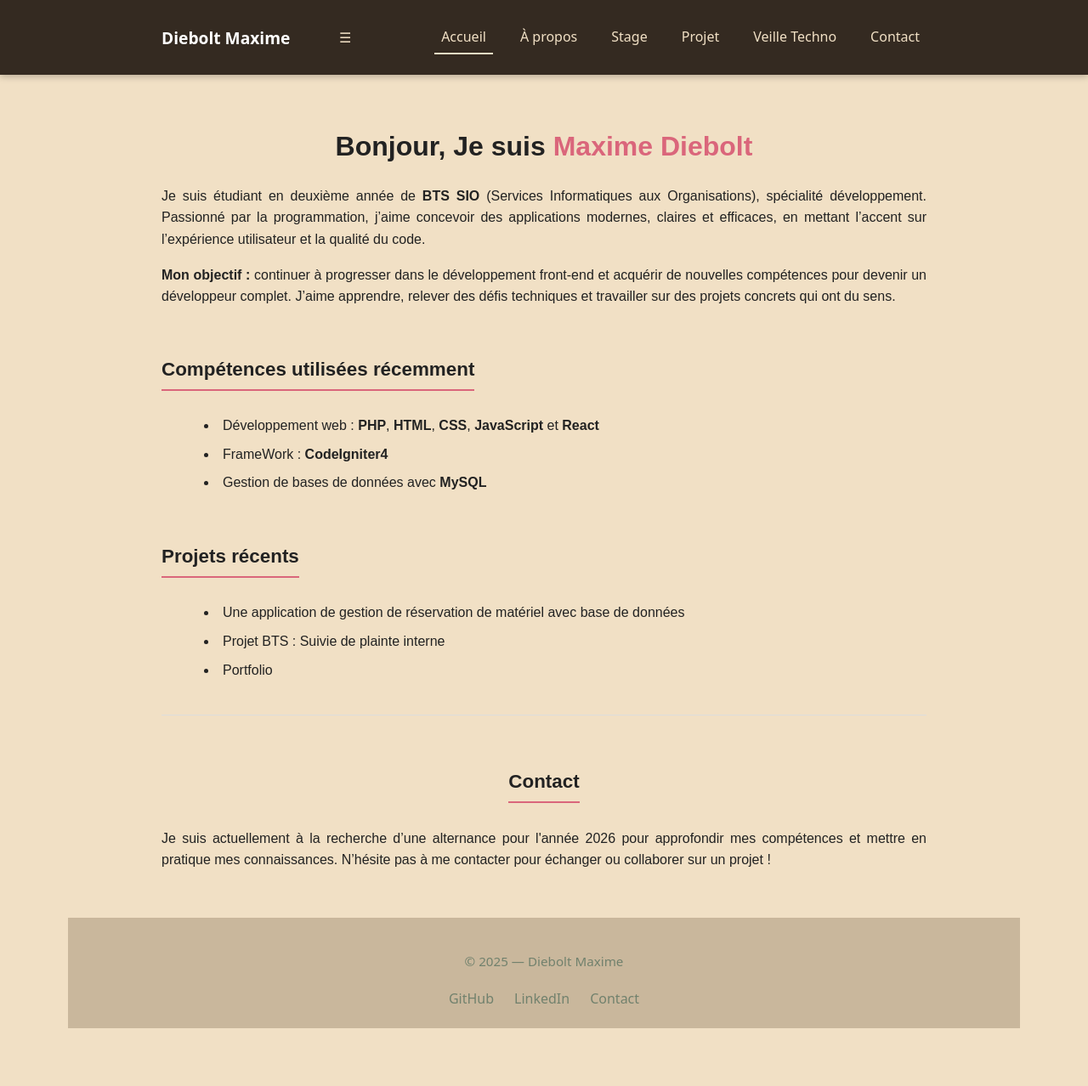
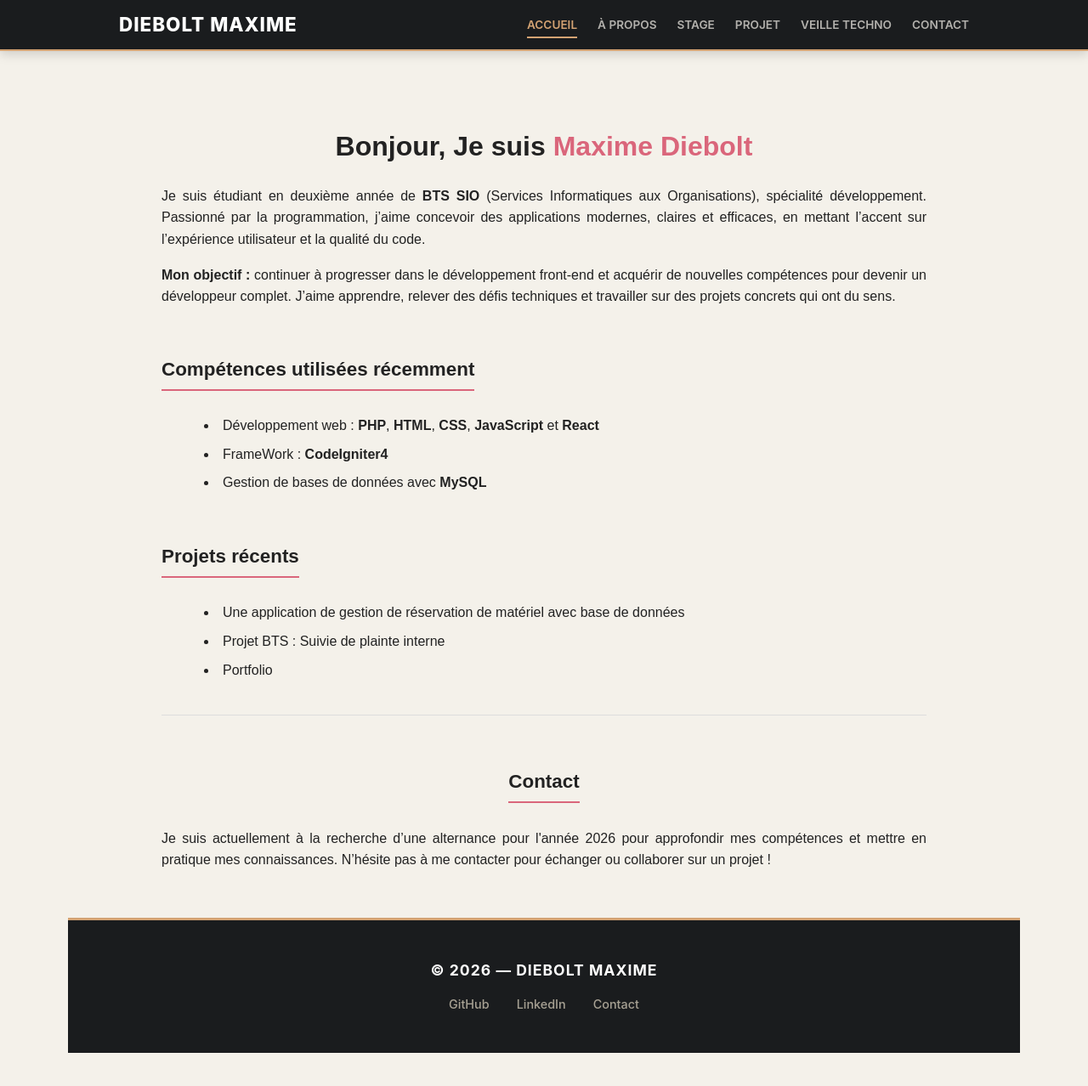
Before and after one commit to asprot67/Portfolio, a React (Vite) app: page / in a window 1280 px wide. Shown: the top 1278 px of the page at 85% size. After the commit the page ends 1239 px from the top, so only its background shows below. Built offline with nearby package versions, Linux system fonts and the light colour scheme.

Commit message:
Update CSS Main and Footer

```diff
--- a/src/App.css
+++ b/src/App.css
@@ -4,6 +4,26 @@
   padding: 0;
   text-align: center;
   padding-top: 80px;
+}
+/* Supprime les marges par défaut du navigateur qui créent des bandes blanches */
+html, body {
+  margin: 0;
+  padding: 0;
+  height: 100%;
+}
+
+.app {
+  display: flex;
+  flex-direction: column;
+  min-height: 100vh; /* L'application prend toute la hauteur de l'écran */
+  width: 100%;       /* S'assure de prendre toute la largeur */
+}
+
+.content {
+  flex: 1;           /* CEUX-CI est crucial : il pousse le footer vers le bas */
+  width: 100%;
+  margin-top: 80px;  /* Ajuste selon la hauteur de ta Navbar pour ne pas cacher le texte */
+  box-sizing: border-box;
 }
 
 .logo {
--- a/src/App.tsx
+++ b/src/App.tsx
@@ -1,6 +1,7 @@
 import { useState } from "react";
 import Navbar from "./components/Navbar";
 import Footer from "./components/option/Footer";
+import "./index.css";
 
 // Import des pages
 import Home from "./components/pages/Home";
--- a/src/components/Navbar.css
+++ b/src/components/Navbar.css
@@ -1,100 +1,120 @@
+:root {
+  --nav-bg:     #1A1C1E;    /* Anthracite profond */
+  --nav-text:   #F4F1EA;    /* Sable clair */
+  --nav-accent: #D4A373;    /* Terre cuite / Doré */
+}
+
 .nav-header {
   position: fixed;
   top: 0; left: 0; right: 0;
-  background: #342A21;
-  color: #F1E0C5;
-  z-index: 100;
-  box-shadow: 0 2px 8px rgba(0,0,0,0.25);
-}
-
-.nav-logo {
-  cursor: pointer;
-}
-
-.nav-links li {
-  list-style: none;
-  cursor: pointer;
-  padding: 0.5rem 0.5rem;
-  transition: border-color .25s;
-}
-
-.nav-links li.active {
-  border-bottom: 2px solid currentColor; /* trait sous le texte */
-}
-
-.nav-links li:hover {
-  opacity: 0.8;
-}
-
-.nav a {
-  color:#F1E0C5;
-  text-decoration: none;
-  transition: color .2s ease;
-}
-
-.nav a:hover {
-  color: #DA667B
+  background: var(--nav-bg);
+  color: var(--nav-text);
+  z-index: 1000;
+  border-bottom: 2px solid var(--nav-accent);
+  box-shadow: 0 4px 12px rgba(0, 0, 0, 0.15);
 }
 
 .nav {
-  max-width: 900px;
+  max-width: 1000px;
   margin: 0 auto;
-  padding: 0.5rem;
+  padding: 0.8rem 1.5rem;
   display: flex;
   align-items: center;
   justify-content: space-between;
 }
 
 .nav-logo {
-  font-weight: 700;
-  font-size: 1.2rem;
-  color: #ffffff;                   /* navbar-text */
+  font-weight: 800;
+  font-size: 1.4rem;
+  color: #FFFFFF;
+  text-transform: uppercase;
+  letter-spacing: 1px;
+  cursor: pointer;
+  margin: 0;
 }
 
 .nav-links {
   list-style: none;
   display: flex;
   gap: 1.5rem;
+  margin: 0;
+  padding: 0;
 }
 
-.nav-links a {
-  text-decoration: none;
-  color: #ffffff;                   /* navbar-text */
-  transition: color .2s;
+/* Style des éléments du menu */
+.nav-links li {
+  cursor: pointer;
+  font-size: 0.85rem;
+  font-weight: 600;
+  text-transform: uppercase;
+  transition: all 0.3s ease;
+  opacity: 0.7;
+  padding: 0.5rem 0;
+  position: relative;
 }
 
-.nav-links a:hover {
-  color: #DA667B;                   /* navbar-hover */
+.nav-links li:hover {
+  opacity: 1;
+  color: var(--nav-accent);
 }
 
-@media (max-width: 768px) {
+/* État Actif : soulignement élégant */
+.nav-links li.active {
+  opacity: 1;
+  color: var(--nav-accent);
+}
 
-  .nav {
-    flex-wrap: wrap;
+.nav-links li.active::after {
+  content: "";
+  position: absolute;
+  bottom: 0;
+  left: 0;
+  width: 100%;
+  height: 2px;
+  background-color: var(--nav-accent);
+}
+
+/* Burger Menu (Caché sur desktop) */
+.burger {
+  display: none;
+  font-size: 1.8rem;
+  cursor: pointer;
+}
+
+/* --- Responsive Mobile --- */
+@media (max-width: 850px) {
+  .burger {
+    display: block;
   }
 
   .nav-links {
-    display: none; /* caché par défaut */
+    display: none; /* Caché par défaut */
+    position: absolute;
+    top: 100%;
+    left: 0;
+    right: 0;
     flex-direction: column;
-    width: 100%;
-    background: #342A21;
-    margin-top: 0.5rem;
+    background: var(--nav-bg);
     padding: 1rem 0;
+    gap: 0;
+    border-top: 1px solid rgba(255, 255, 255, 0.1);
   }
 
   .nav-links.open {
-    display: flex; /* affiché quand ouvert */
+    display: flex; /* Apparaît quand on clique sur le burger */
   }
 
   .nav-links li {
     text-align: center;
-    padding: 0.75rem 0;
+    padding: 1.2rem 0;
+    width: 100%;
   }
 
-  .burger {
-    display: block;
-    cursor: pointer;
-    font-size: 1.5rem;
-    color: #F1E0C5;
+  .nav-links li.active::after {
+    display: none; /* On enlève la barre en mobile pour un look plus propre */
+  }
+
+  .nav-links li.active {
+    background: rgba(212, 163, 115, 0.1); /* Léger fond sur l'élément actif en mobile */
   }
 }
--- a/src/components/option/Footer.css
+++ b/src/components/option/Footer.css
@@ -1,41 +1,79 @@
+/* Variables locales pour le footer */
+:root {
+  --footer-bg:     #1A1C1E;    /* Anthracite profond */
+  --footer-text:   #F4F1EA;    /* Sable clair */
+  --footer-muted:  #A8A294;    /* Sable grisé */
+  --footer-accent: #D4A373;    /* Terre cuite */
+}
+
 .footer {
-  background-color:#C9B79C;
-  color: #C1E8FF;
-  padding: 1.5rem 0;
+  /* Étalement complet */
+  width: 100% !important;
+  margin: 0 !important;
+  padding: 3rem 0;
+
+  /* Couleurs et bordures */
+  background-color: var(--footer-bg);
+  color: var(--footer-text);
+  border-top: 3px solid var(--footer-accent);
+
+  /* Sécurité pour le layout flex */
+  flex-shrink: 0;
   text-align: center;
-  border-top: 2px solid #C9B79C;
-  width: 100%;
-  margin-top: auto; /* pousse le footer en bas si le contenu est petit */
 }
 
 .footer-content {
+  /* On centre uniquement le contenu textuel à l'intérieur */
   max-width: 1000px;
   margin: 0 auto;
+  padding: 0 1.5rem;
   display: flex;
   flex-direction: column;
   align-items: center;
-  gap: 0.5rem;
+  gap: 1.2rem;
 }
 
 .footer-name {
-  font-size: 0.95rem;
-  color: #71816D;
+  font-size: 1.1rem;
+  font-weight: 700;
+  letter-spacing: 1px;
+  text-transform: uppercase;
+  color: #FFFFFF;
+  margin: 0;
 }
 
 .footer-links {
   list-style: none;
   display: flex;
-  gap: 1.5rem;
+  gap: 2rem;
   padding: 0;
   margin: 0;
 }
 
 .footer-links a {
-  color:#71816D;
+  color: var(--footer-muted);
   text-decoration: none;
-  transition: color 0.25s ease;
+  font-size: 0.9rem;
+  font-weight: 500;
+  transition: all 0.3s ease;
 }
 
 .footer-links a:hover {
-  color: #5483B3;
+  color: var(--footer-accent);
+  transform: translateY(-2px);
 }
+
+.footer-copy {
+  font-size: 0.8rem;
+  color: var(--footer-muted);
+  opacity: 0.6;
+  margin-top: 1rem;
+}
+
+/* Ajustement pour mobile */
+@media (max-width: 600px) {
+  .footer-links {
+    flex-direction: column;
+    gap: 1rem;
+  }
+}
--- a/src/components/option/Footer.tsx
+++ b/src/components/option/Footer.tsx
@@ -4,7 +4,7 @@ export default function Footer() {
   return (
     <footer className="footer">
       <div className="footer-content">
-        <p className="footer-name">© 2025 — Diebolt Maxime</p>
+        <p className="footer-name">© 2026 — Diebolt Maxime</p>
 
         <ul className="footer-links">
           <li><a href="https://github.com/asprot67" target="_blank">GitHub</a></li>
--- a/src/components/pages/Me.tsx
+++ b/src/components/pages/Me.tsx
@@ -73,7 +73,7 @@ export default function APropos() {
           <li>Frameworks : React , Codeigniter4</li>
           <li>Bases de données : MySQL, SQLite</li>
           <li>Outils : Git, GitHub, Visual Studio Code</li>
-          <li>ERP : GLPI</li>
+          <li>Gestionnaire informatique : GLPI</li>
         </ul>
       </div>
 
--- a/src/components/pages/Projet.tsx
+++ b/src/components/pages/Projet.tsx
@@ -13,25 +13,28 @@ type Projet = {
 const projets: Projet[] = [
   {
     id: "p1",
-    titre: "Projet 1",
+    titre: "Portflio",
     image: "/images/todo.png",
     description:
-      "Test",
+      "Création de mon portfolio personnel pour présenter mes compétences, mes expériences et mes projets. Le site est conçu pour être moderne, responsive et facile à naviguer.",
     missions: [
       "Test"
     ],
-    technologies: []
+    technologies: ['React', 'TypeScript', 'CSS']
   },
   {
     id: "p2",
-    titre: "Projet 2",
+    titre: "Projet BTS : Suivie de plainte interne",
     image: "/images/vitrine.png",
     description:
-      "Test",
+      "Application web permettant de suivre les plaintes internes d'une entreprise.",
     missions: [
-      "Test"
+      "Depot de plainte",
+      "Suivie de l'état de la plainte",
+      "Gestion des utilisateurs",
+      "Système messagerie interne"
     ],
-    technologies: []
+    technologies: ['PHP','HTML','CSS','JavaScript']
   },
   {
     id: "p3",
--- a/src/components/pages/Stage.tsx
+++ b/src/components/pages/Stage.tsx
@@ -35,9 +35,9 @@ const stages: Stage[] = [
   },
   {
     id: "stage-bts1",
-    entreprise: "Société Alscaienne de Ramonage",
+    entreprise: "Société Alsacienne de Ramonage",
     logo: "/images/stages/logoSAR.jpg",
-    titre: "Stage Dev App - Société Alscaienne de Ramonag",
+    titre: "Stage Dev App - Société Alsacienne de Ramonage",
     duree: "5 semaines",
     periode: "Juin - Juillet 2025",
     description:
--- a/src/components/styles/Home.css
+++ b/src/components/styles/Home.css
@@ -1,4 +1,6 @@
 /* ====== PAGE D’ACCUEIL ====== */
+
+
 
 #home {
   max-width: 900px;
--- a/src/index.css
+++ b/src/index.css
@@ -1,48 +1,53 @@
 :root {
-  --c-bg-dark:   #021024;
-  --c-bg-nav:    #052659;
-  --c-primary:   #5483B3;
-  --c-soft:      #7DA0C4;
-  --c-bg-light:  #C1E8FF;
-  --c-text-light: #F5F7FA;
-  --c-text-dark:  #0F161F;
+  /* On utilise un beige très pâle pour le fond pour faire ressortir le blanc */
+  --bg-page:    #F4F1EA;      /* Un "sable" très clair */
+  --bg-card:    #FFFFFF;      /* Le blanc pur est réservé aux éléments importants */
+  --text-main:  #1A1A1A;
+  --border-soft: #E2DDD3;     /* Une bordure qui rappelle la couleur du fond */
+  --accent-color: #8B7E66;    /* Un taupe élégant pour le relief */
+}
+/* Supprime les marges par défaut du navigateur qui créent des bandes blanches */
+html, body {
+  margin: 0;
+  padding: 0;
+  height: 100%;
+}
+
+.app {
+  display: flex;
+  flex-direction: column;
+  min-height: 100vh; /* L'application prend toute la hauteur de l'écran */
+  width: 100%;       /* S'assure de prendre toute la largeur */
 }
 
 body {
   margin: 0;
-  padding: 0;
-  background: #F1E0C5;
-  color: var(--c-text-dark);
-  font-family: system-ui, sans-serif;
-}
-
-
-.section {
-  padding: 3rem 1rem;
+  background-color: var(--bg-page); /* Le fond n'est plus blanc */
+  color: var(--text-main);
+  font-family: 'Inter', system-ui, sans-serif;
 }
 
 .card {
-  background: white;
-  border-radius: 8px;
-  padding: 1.5rem;
-  box-shadow: 0 2px 8px rgba(0,0,0,0.1);
-  border: 1px solid var(--c-soft);
+  background: var(--bg-card); /* La carte, elle, reste blanche */
+  border-radius: 12px;
+  padding: 2rem;
+
+  /* LE SECRET : Une ombre douce au lieu d'une bordure noire */
+  box-shadow: 0 4px 20px rgba(0, 0, 0, 0.05);
+
+  /* Une bordure très fine pour bien délimiter */
+  border: 1px solid var(--border-soft);
+
+  margin-bottom: 1.5rem;
 }
 
-footer {
-  background: var(--c-bg-dark);
-  color: var(--c-soft);
-  text-align: center;
-  padding: 2rem 1rem;
+/* On ajoute un petit détail sur le côté pour donner du caractère sans alourdir */
+.card::before {
+  content: "";
+  display: block;
+  width: 4px;
+  height: 20px;
+  background: var(--accent-color);
+  margin-bottom: 1rem;
+  border-radius: 2px;
 }
-
-main {
-  flex: 1; /* pousse le footer en bas */
-}
-
-
-.app {
-  display: flex;
-  flex-direction: column;
-  min-height: 100vh;
-}
```
